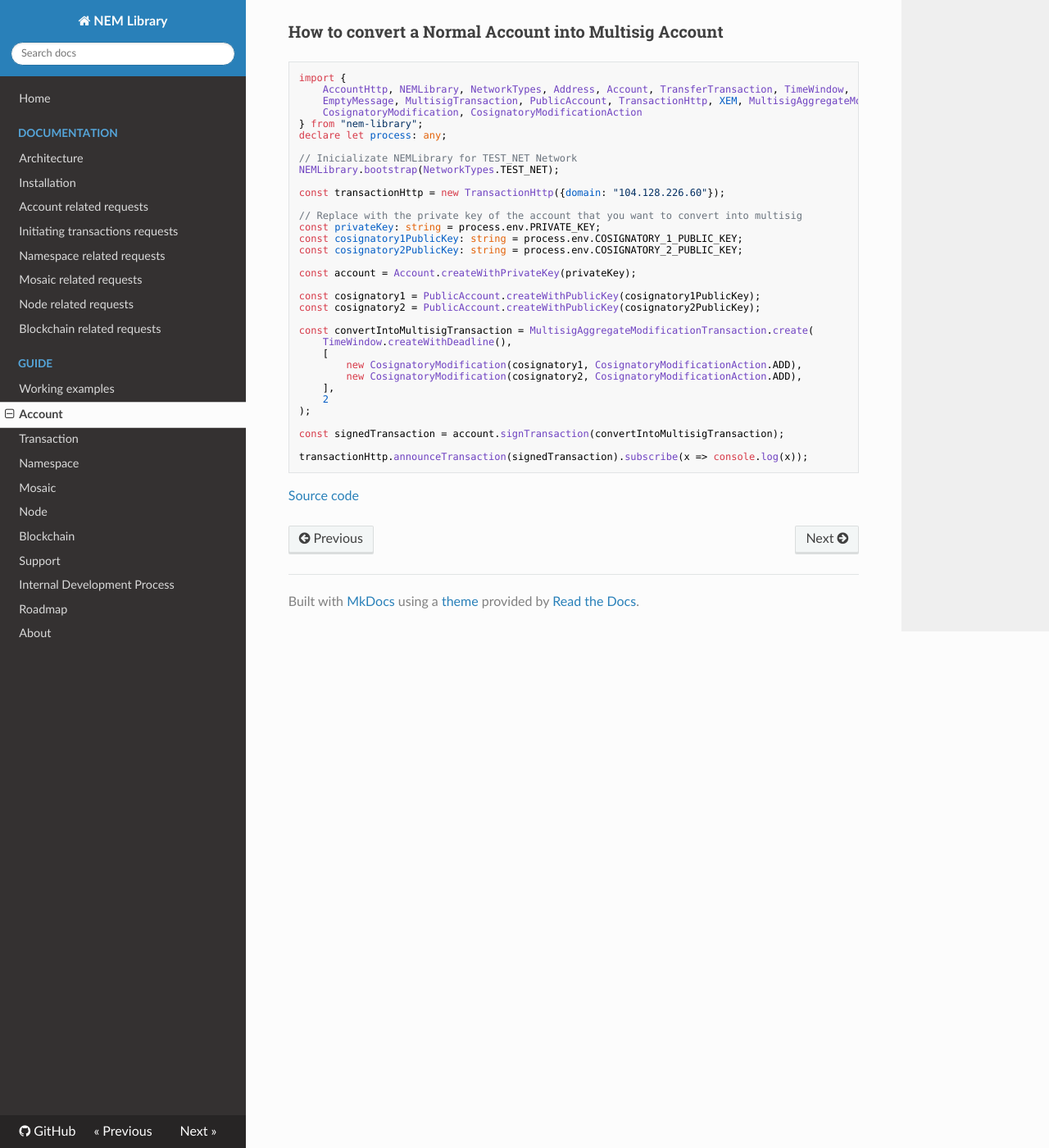
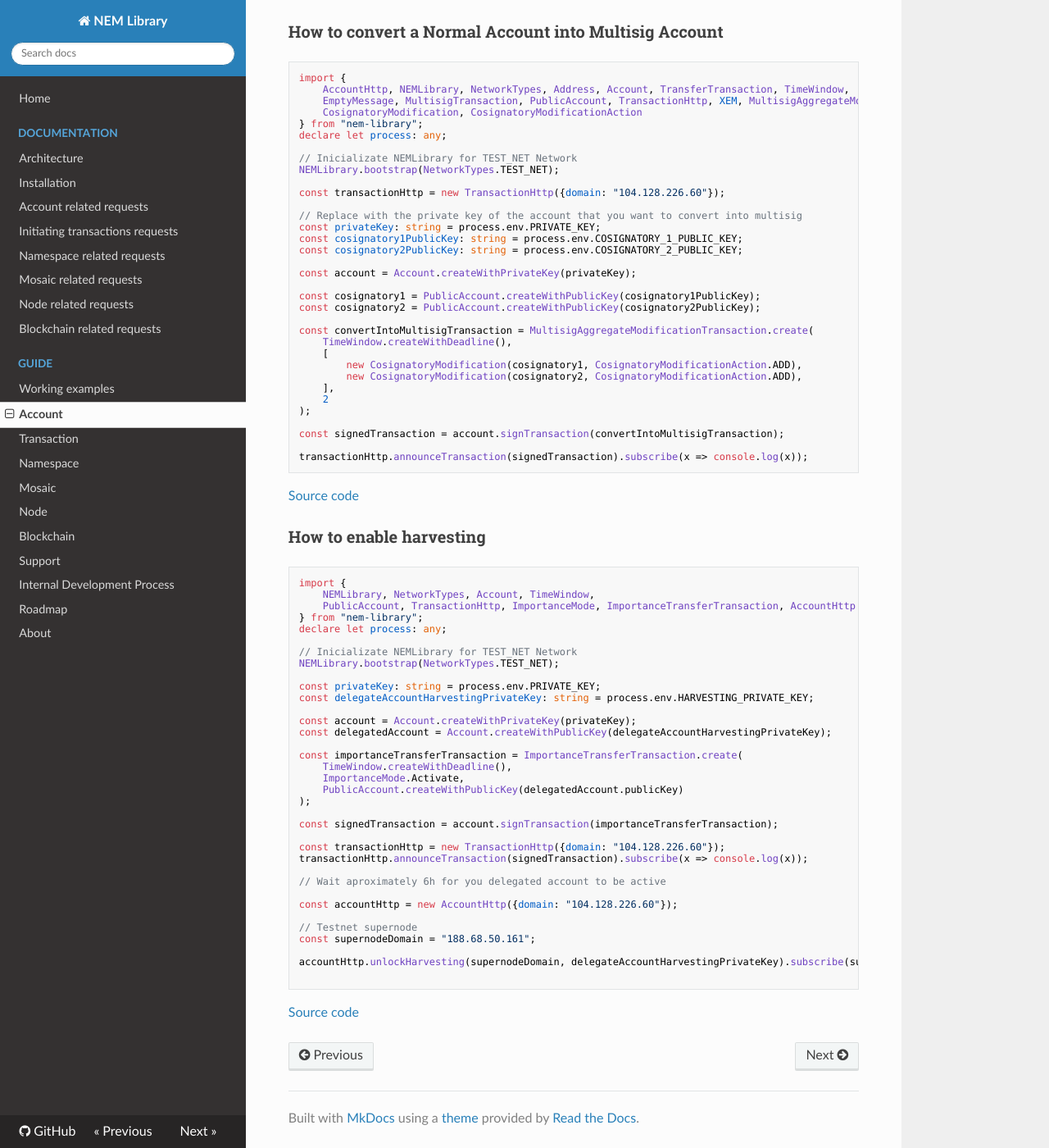
Before and after one commit to takahser/nem-library-docs, an MkDocs documentation site: the page built from docs/guide/account.md, in a window 1280 px wide and 1400 px high, scrolled down 1474 px. Shown: the whole window at 82% size. Built offline with MkDocs 1.6.1, drawn with Linux system fonts in a browser that asks for light colours; nearby versions of some CDN libraries; old or Windows-style settings are respelled for this version of MkDocs.

Commit message:
ADDED How to enable harvesting example

````diff
--- a/docs/guide/account.md
+++ b/docs/guide/account.md
@@ -123,3 +123,45 @@ transactionHttp.announceTransaction(signedTransaction).subscribe(x => console.lo
 ```
 
 [Source code](https://github.com/aleixmorgadas/nem-library-examples/blob/master/howto/account/How_to_convert_a_Normal_Account_into_Multisig_Account.ts)
+
+### How to enable harvesting
+
+```typescript
+import {
+    NEMLibrary, NetworkTypes, Account, TimeWindow,
+    PublicAccount, TransactionHttp, ImportanceMode, ImportanceTransferTransaction, AccountHttp
+} from "nem-library";
+declare let process: any;
+
+// Inicializate NEMLibrary for TEST_NET Network
+NEMLibrary.bootstrap(NetworkTypes.TEST_NET);
+
+const privateKey: string = process.env.PRIVATE_KEY;
+const delegateAccountHarvestingPrivateKey: string = process.env.HARVESTING_PRIVATE_KEY;
+
+const account = Account.createWithPrivateKey(privateKey);
+const delegatedAccount = Account.createWithPublicKey(delegateAccountHarvestingPrivateKey);
+
+const importanceTransferTransaction = ImportanceTransferTransaction.create(
+    TimeWindow.createWithDeadline(),
+    ImportanceMode.Activate,
+    PublicAccount.createWithPublicKey(delegatedAccount.publicKey)
+);
+
+const signedTransaction = account.signTransaction(importanceTransferTransaction);
+
+const transactionHttp = new TransactionHttp({domain: "104.128.226.60"});
+transactionHttp.announceTransaction(signedTransaction).subscribe(x => console.log(x));
+
+// Wait aproximately 6h for you delegated account to be active
+
+const accountHttp = new AccountHttp({domain: "104.128.226.60"});
+
+// Testnet supernode
+const supernodeDomain = "188.68.50.161";
+
+accountHttp.unlockHarvesting(supernodeDomain, delegateAccountHarvestingPrivateKey).subscribe(success => console.log(success));
+
+```
+
+[Source code](https://github.com/aleixmorgadas/nem-library-examples/blob/master/howto/account/How_to_enable_harvesting.ts)
````
